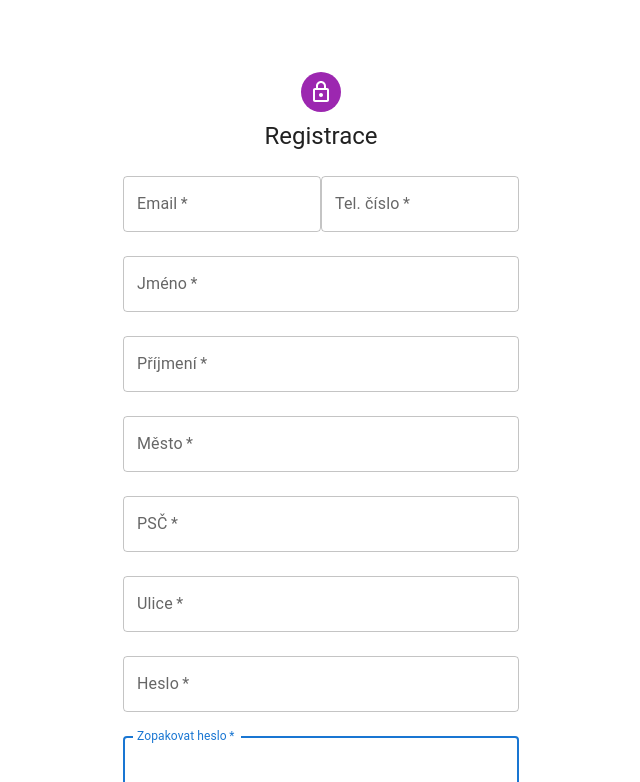
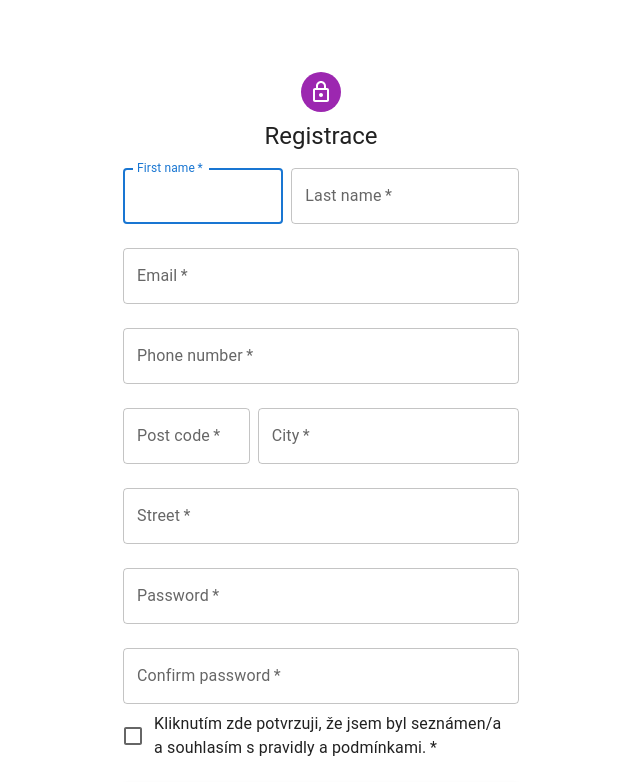
Before and after one commit to voklik/Mois, a React (Create React App) app: page /register in a window 1280 px wide. Shown: the top 782 px of the page, without its empty margins (319-959 px from the left). Built offline with nearby package versions, Linux system fonts and the light colour scheme.

Commit message:
registration page rework

```diff
--- a/src/Register.js
+++ b/src/Register.js
@@ -28,6 +28,19 @@ class Login extends Component {
             event.preventDefault();
             const data = new FormData(event.currentTarget);
 
+            const object = {};
+            data.forEach((value, key) => {
+                object[key] = value;
+            });
+
+            const requestOptions = {
+                method: 'POST',
+                headers: { 'Content-Type': 'application/json' },
+                body: JSON.stringify(object)
+            };
+
+            fetch("http://localhost:8080/rest/api/auth/signup", requestOptions)
+                .then(response => console.log(response));
         };
 
         return (
@@ -49,8 +62,35 @@ class Login extends Component {
                             Registrace
                         </Typography>
                         <Box component="form" onSubmit={handleSubmit} noValidate >
-                            <Grid container sx={{ mt: 1 }}>
-                                <Grid item xs>
+
+
+                            <Grid container>
+                                <Grid container spacing={1} >
+                                    <Grid item md={5}>
+                                        <TextField
+                                            margin="normal"
+                                            required
+                                            fullWidth
+                                            id="firstName"
+                                            label="First name"
+                                            name="firstName"
+                                            autoComplete="firstName"
+                                            autoFocus
+                                        />
+                                    </Grid>
+                                    <Grid item md={7}>
+                                        <TextField
+                                            margin="normal"
+                                            required
+                                            fullWidth
+                                            id="lastName"
+                                            label="Last name"
+                                            name="lastName"
+                                            autoComplete="lastName"
+                                        />
+                                    </Grid>
+                                </Grid>
+                                <Grid item md={12}>
                                     <TextField
                                         margin="normal"
                                         required
@@ -59,95 +99,77 @@ class Login extends Component {
                                         label="Email"
                                         name="email"
                                         autoComplete="email"
-                                        autoFocus
                                     />
                                 </Grid>
-                                <Grid item xs>
+                                <Grid item md={12}>
                                     <TextField
                                         margin="normal"
                                         required
                                         fullWidth
                                         id="phoneNumber"
-                                        label="Tel. číslo"
+                                        label="Phone number"
                                         name="phoneNumber"
                                         autoComplete="phoneNumber"
-                                        autoFocus
                                     />
                                 </Grid>
+                                <Grid container spacing={1}>
+                                    <Grid item md={4}>
                                         <TextField
                                             margin="normal"
                                             required
                                             fullWidth
-                                        id="firstName"
-                                        label="Jméno"
-                                        name="firstName"
-                                        autoComplete="firstName"
-                                        autoFocus
+                                            id="postCode"
+                                            label="Post code"
+                                            name="postCode"
+                                            autoComplete="postCode"
                                         />
-                                    <TextField
-                                        margin="normal"
-                                        required
-                                        fullWidth
-                                        id="lastName"
-                                        label="Příjmení"
-                                        name="lastName"
-                                        autoComplete="lastName"
-                                        autoFocus
-                                    />
+                                    </Grid>
+                                    <Grid item md={8}>
                                         <TextField
                                             margin="normal"
                                             required
                                             fullWidth
                                             id="city"
-                                        label="Město"
+                                            label="City"
                                             name="city"
                                             autoComplete="city"
-                                        autoFocus
                                         />
                                     </Grid>
-                                <Grid item>
-                                    <TextField
-                                        margin="normal"
-                                        required
-                                        fullWidth
-                                        id="postCode"
-                                        label="PSČ"
-                                        name="postCode"
-                                        autoComplete="postCode"
-                                        autoFocus
-                                    />
+                                </Grid>
+                                <Grid item md={12}>
                                     <TextField
                                         margin="normal"
                                         required
                                         fullWidth
                                         id="street"
-                                        label="Ulice"
+                                        label="Street"
                                         name="street"
                                         autoComplete="street"
-                                        autoFocus
                                     />
+                                </Grid>
+                                <Grid item md={12}>
                                     <TextField
                                         margin="normal"
+                                        type="password"
                                         required
                                         fullWidth
+                                        id="password"
+                                        label="Password"
                                         name="password"
-                                        label="Heslo"
-                                        type="password"
-                                        id="password"
-                                        autoComplete="current-password"
                                     />
+                                </Grid>
+                                <Grid item md={12}>
                                     <TextField
                                         margin="normal"
+                                        type="password"
                                         required
                                         fullWidth
                                         id="confirmPassword"
-                                        label="Zopakovat heslo"
+                                        label="Confirm password"
                                         name="confirmPassword"
-                                        autoComplete="confirmPassword"
-                                        autoFocus
                                     />
                                 </Grid>
-
+                            </Grid>
                             <FormControlLabel
                                 control={<Checkbox required color="primary" />}
                                 label="Kliknutím zde potvrzuji, že jsem byl seznámen/a a souhlasím s pravidly a podmínkami."
```
Lines whose indentation alone changed are shown as unchanged.
